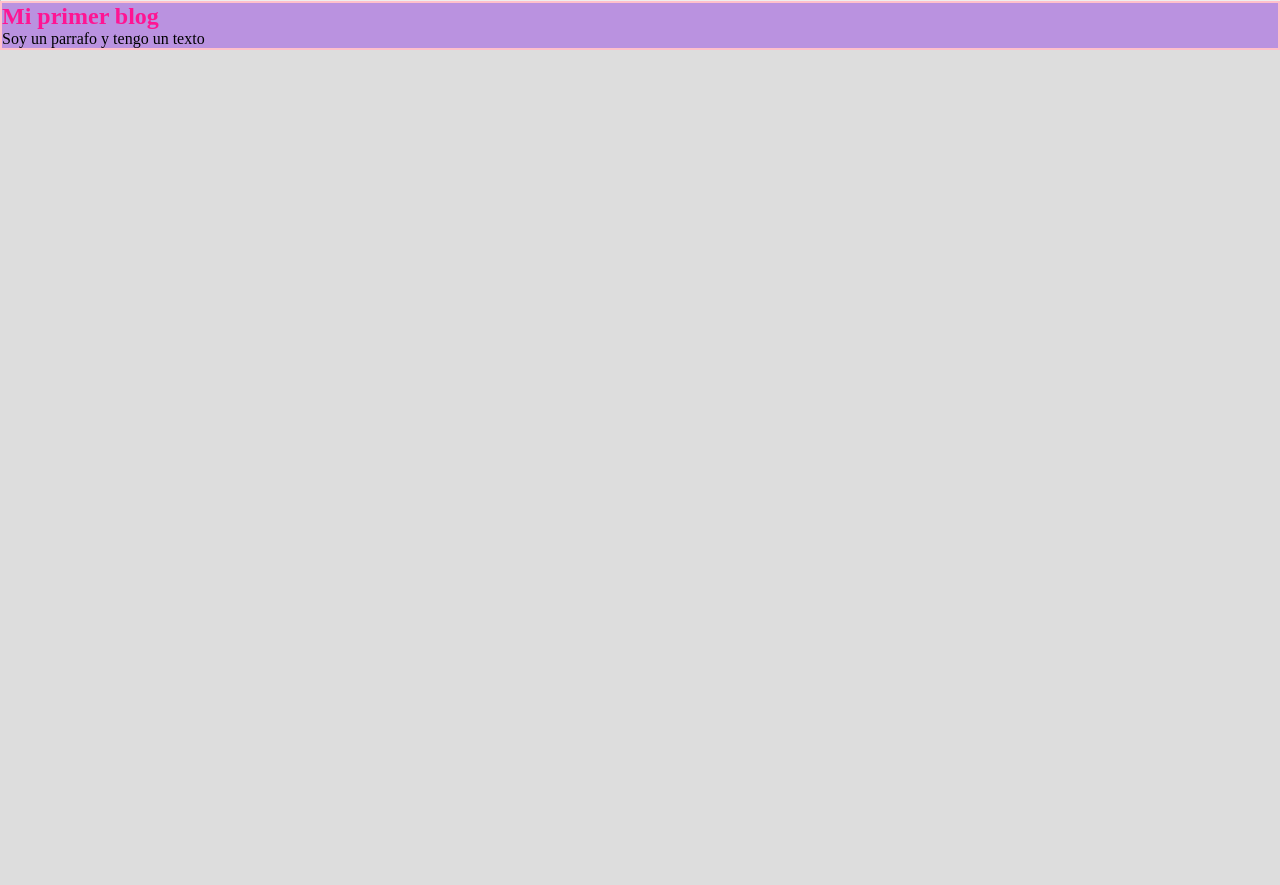
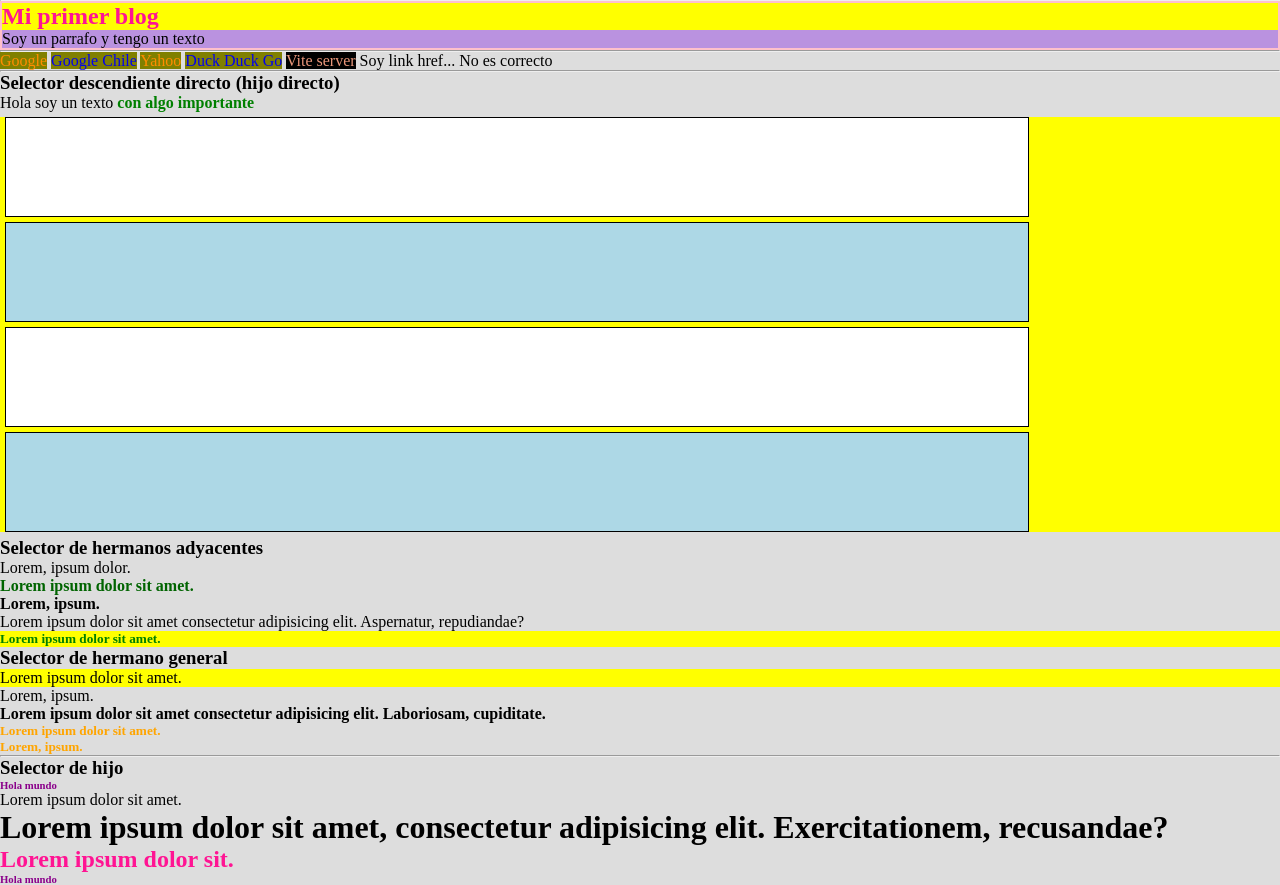
Before and after one commit to avefenixdev/87343-desarrollo-web-avanzado, a website built with Vite: page clase-04/01.selectores-avanzados/index.html in a window 1280 px wide. Shown: the part 71-956 px from the top of the page. Before the commit the page ends 800 px from the top, so only its background shows below. Built offline with nearby package versions, Linux system fonts and the light colour scheme.

Commit message:
terminando con selectores avanzados y repaso

```diff
--- a/clase-04/01.selectores-avanzados/index.html
+++ b/clase-04/01.selectores-avanzados/index.html
@@ -27,6 +27,72 @@
       <p>Soy un parrafo y tengo un texto</p>
     </section>
 
+    <hr>
+
+    <!-- a[href=https://google.com.ar]{Google} -->
+    <a href="https://google.com.ar">Google</a>
+    <a href="https://google.com.cl">Google Chile</a>
+    <a href="https://yahoo.com.ar">Yahoo</a>
+    <a href="https://duckduckgo.com">Duck Duck Go</a>
+    <a href="http://localhost:5173">Vite server</a>
+    <a>Soy link href... No es correcto</a>
+
+    <hr>
+
+    <!-- https://developer.mozilla.org/en-US/docs/Web/CSS/Guides/Selectors -->
+
+    <h3>Selector descendiente directo (hijo directo)</h3>
+
+    <!-- p{Hola soy un texto}>strong{con algo importante} -->
+    <p>Hola soy un texto <strong>con algo importante</strong></p>
+
+    <!--
+    section#importante.seccion-roja>article+article.destacado+articulo+articulo.destacado -->
+    <section id="importante" class="seccion-roja">
+      <article></article>
+      <article class="destacado"></article>
+      <article></article>
+      <article class="destacado"></article>
+    </section>
+
+    <h3>Selector de hermanos adyacentes</h3>
+
+    <!-- div>p+span+h4+span+h5 -->
+    <div>
+      <p>Lorem, ipsum dolor.</p>
+      <span>Lorem ipsum dolor sit amet.</span>
+      <h4>Lorem, ipsum.</h4>
+      <span>Lorem ipsum dolor sit amet consectetur adipisicing elit. Aspernatur, repudiandae?</span>
+      <h5 class="verde">Lorem ipsum dolor sit amet.</h5>
+    </div>
+
+    <h3>Selector de hermano general</h3>
+
+    <!-- div>p.parrafito+p>span^h4+h5+h5 -->
+    <div>
+      <p class="parrafito">Lorem ipsum dolor sit amet.</p>
+      <p><span>Lorem, ipsum.</span></p>
+      <h4>Lorem ipsum dolor sit amet consectetur adipisicing elit. Laboriosam, cupiditate.</h4>
+      <h5>Lorem ipsum dolor sit amet.</h5>
+      <h5>Lorem, ipsum.</h5>
+    </div>
+
+    <hr>
+
+    <h3>Selector de hijo</h3>
+
+    <!-- div>h6+kp+h1+h2+h6 -->
+    <div>
+      <h6>Hola mundo</h6>
+      <p>Lorem ipsum dolor sit amet.</p>
+      <h1>Lorem ipsum dolor sit amet, consectetur adipisicing elit. Exercitationem, recusandae?</h1>
+      <h2>Lorem ipsum dolor sit.</h2>
+      <article>
+        <h6>Hola mundo</h6>
+      </article>
+    </div>
+
+
     <script type="module" src="/src/main.js"></script>
   </body>
 </html>
--- a/clase-04/01.selectores-avanzados/src/style.css
+++ b/clase-04/01.selectores-avanzados/src/style.css
@@ -26,3 +26,99 @@ h2 {
     background-color: #ba92e0;
     border: 2px solid #ffc0cb;
 }
+
+/* Selector de atributo [] */
+
+[href] {
+    text-decoration: none;
+}
+
+[href="https://google.com.ar"] {
+    color: darkred;
+}
+
+[class] {
+    background-color: yellow;
+}
+
+/* Selecionar todos los elementos que comiencen con el valor del atributo href en https */
+
+[href^="https"] {
+    background-color: olive;
+}
+
+/* Selecionar todos los elementos que terminan con el href en 5173 */
+
+[href$="5173"] {
+    color: darksalmon;
+    background-color: black;
+}
+
+/* Selecionar todos los elementos que tengan dentro del href las palabra .com.ar */
+
+[href*=".com.ar"] {
+    color: darkorange;
+}
+
+h3#importante {
+    background-color: black;
+    color: white;
+}
+
+/* Permite selecionar todos los elementos que son directamente hijos de otro elemento */
+p > strong {
+    color: green;
+}
+
+section#importante.seccion-roja > article {
+    background-color: white;
+    width: 80%;
+    height: 100px;
+    border: 1px solid black;
+    margin: 5px;
+}
+
+section#importante.seccion-roja > article.destacado {
+    background-color: lightblue;
+}
+
+/* ! Selector de hermanos adyacentes */
+/* Permite selecionar unicamente elementos qu siguen del primer elemento */
+
+p + span {
+    font-weight: bolder;
+    color:darkgreen;
+}
+
+.verde {
+    color: green;
+}
+
+span + h5 {
+    color: palevioletred;
+}
+
+span + h5 {
+    color: blue;
+}
+
+/* ! Selector de hermano general */
+/* Permite selecionar todos los elementsos que siguen después del primero elemento */
+/* alt + 126 -> vigrgulilla ~ */
+
+p.parrafito ~ h5 {
+    color: orange;
+}
+
+/*  ! Selector de hijo */
+/*  Permite seleccionar a los hijos que esten dentro del padre */
+div h6 {
+    color: darkmagenta;
+}
+
+/*
+tag    0 0 0 1
+.class 0 0 1 0
+#id    0 1 0 0
+inline 1 0 0 0
+*/
```
